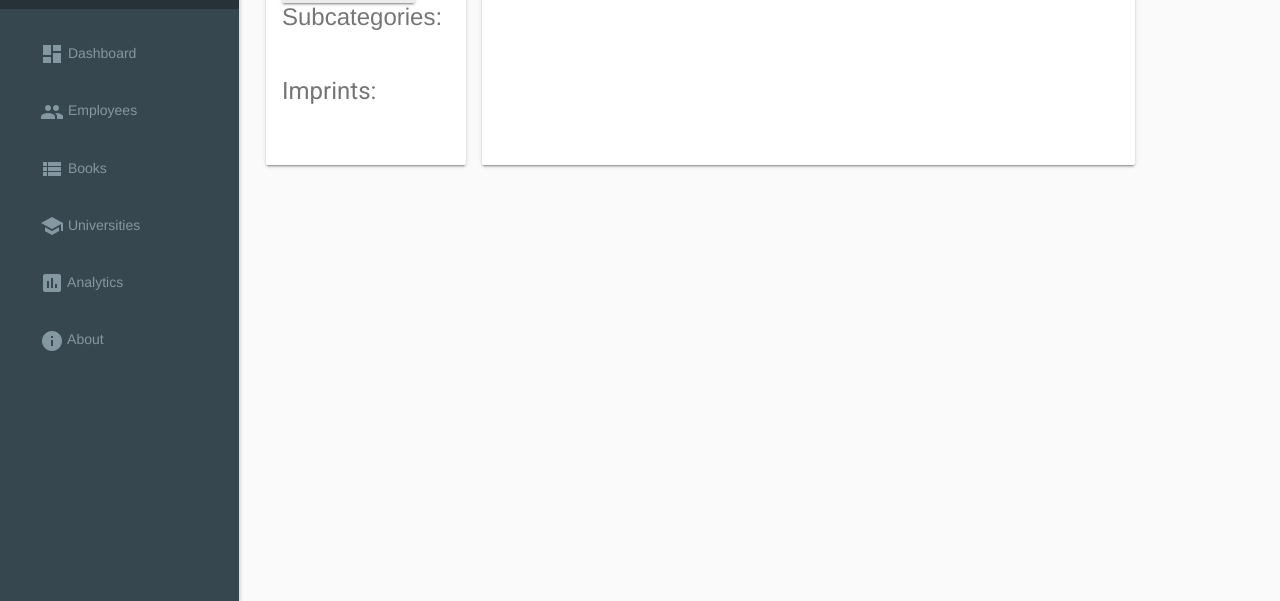
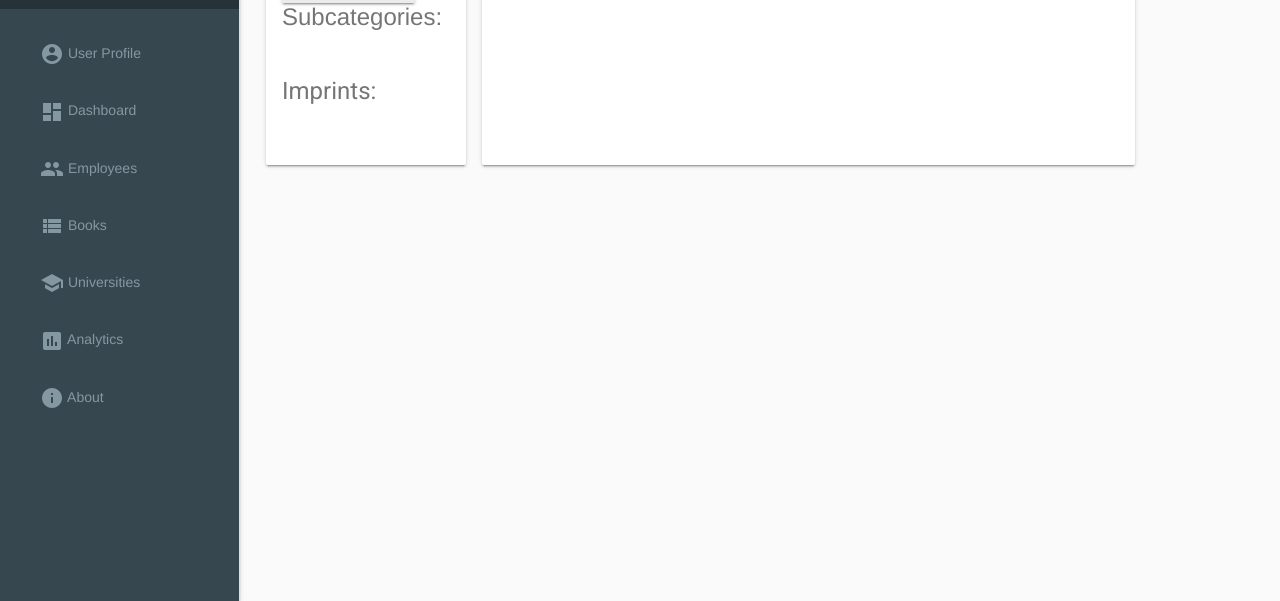
Before and after one commit to kcsantoyo/ksant972-comp3512-assign3, a PHP site: page /browse-books.php?id=1 in a window 1280 px wide. Shown: the part 199-800 px from the top of the page. Run offline with PHP 8.4, Linux system fonts and the light colour scheme; data that the repository does not hold is empty; some libraries are stand-ins or nearby versions.

Commit message:
Added profile.php

```diff
--- a/resources/includes/connect.php
+++ b/resources/includes/connect.php
@@ -1,6 +1,6 @@
 <?php
     $hostname = "127.0.0.1";
-    $username = "gchase";
+    $username = "kidautobot";
     $password = "";
     $dbname = "book";
     $id = $_GET["id"];
--- a/resources/includes/nav.php
+++ b/resources/includes/nav.php
@@ -7,11 +7,12 @@
        </div>
 
     <nav class="mdl-navigation mdl-color-text--blue-grey-300">
+        <a href="index.php" class="mdl-navigation__link mdl-color-text--blue-grey-300" href=""><i class="material-icons" role="presentation">account_circle</i> User Profile</a>
         <a href="index.php" class="mdl-navigation__link mdl-color-text--blue-grey-300" href=""><i class="material-icons" role="presentation">dashboard</i> Dashboard</a>
         <a href="browse-employees.php"class="mdl-navigation__link mdl-color-text--blue-grey-300" href=""><i class="material-icons" role="presentation">group</i> Employees</a>
         <a href="browse-books.php" class="mdl-navigation__link mdl-color-text--blue-grey-300" href=""><i class="material-icons" role="presentation">view_list</i> Books</a>
         <a href="browse-universities.php" class="mdl-navigation__link mdl-color-text--blue-grey-300" href=""><i class="material-icons" role="presentation">school</i> Universities</a>
-        <a href="#" class="mdl-navigation__link mdl-color-text--blue-grey-300" href=""><i class="material-icons" role="presentation">insert_chart</i> Analytics</a>
+        <a href="analytics.php" class="mdl-navigation__link mdl-color-text--blue-grey-300" href=""><i class="material-icons" role="presentation">insert_chart</i> Analytics</a>
         <a href="aboutus.php"class="mdl-navigation__link mdl-color-text--blue-grey-300" href=""><i class="material-icons" role="presentation">info</i> About</a>
     </nav>
   </div>
```
Also changed, not shown: browse-employees.php (+7 -0 lines), profile.php (added).
